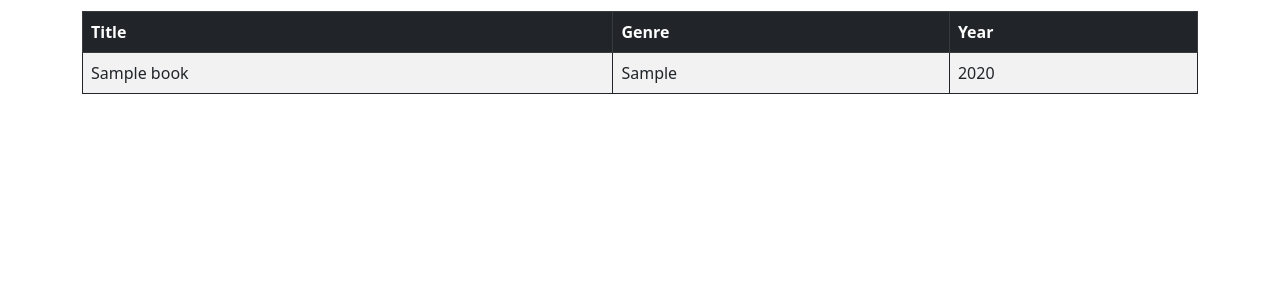
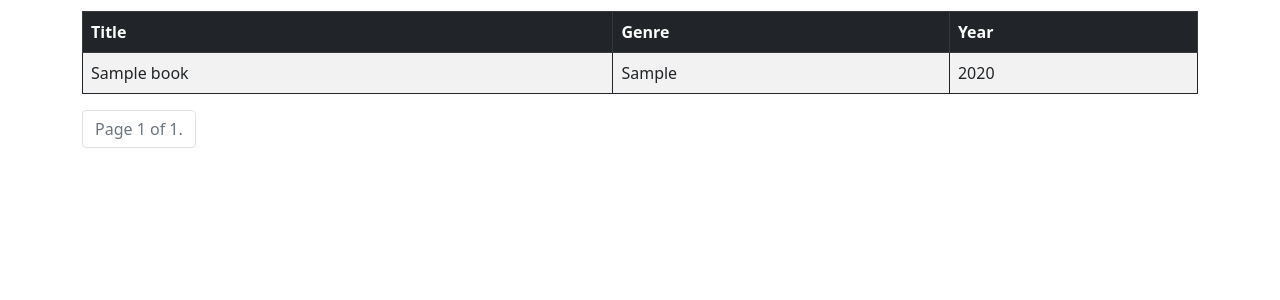
Before and after one commit to fellipemarconi/Book-Review, a Django app: page / in a window 1280 px wide. Shown: the part 150-450 px from the top of the page. Run offline with Django 5.2, Linux system fonts and the light colour scheme; tables that the repository leaves empty hold one stand-in row (values such as "Sample post").

Commit message:
It was create a pagination and added in template index

```diff
--- a/booklist/templates/booklist/index.html
+++ b/booklist/templates/booklist/index.html
@@ -11,8 +11,8 @@
             </tr>
         </thead>
         <tbody>
-            {% if books %}
-                {% for book in books %}
+            {% if page_obj %}
+                {% for book in page_obj %}
                     <tr>
                         <td>{{ book.title }}</td>
                         <td>{{ book.genre }}</td>
--- a/booklist/views/booklist_views.py
+++ b/booklist/views/booklist_views.py
@@ -1,13 +1,18 @@
 from django.shortcuts import render
 from booklist.models import Book
+from django.core.paginator import Paginator
 
 # Create your views here.
 
 def index(request):
     books = Book.objects.all().order_by('title')
 
+    paginator = Paginator(books, 15)
+    page_number = request.GET.get('page')
+    page_obj = paginator.get_page(page_number)
+
     context = {
-        'books': books,
+        'page_obj': page_obj,
     }
 
     return render(request, 'booklist/index.html', context)
--- a/templates/global/base.html
+++ b/templates/global/base.html
@@ -9,6 +9,7 @@
         <br>
         {% include "global/partials/_messages.html" %}
         {% block content %}{% endblock content %}
+        {% include "global/partials/_pagination.html" %}
     </main>
     <script src="https://cdn.jsdelivr.net/npm/bootstrap@5.0.2/dist/js/bootstrap.bundle.min.js" integrity="sha384-MrcW6ZMFYlzcLA8Nl+NtUVF0sA7MsXsP1UyJoMp4YLEuNSfAP+JcXn/tWtIaxVXM" crossorigin="anonymous"></script>
 </body>
--- /dev/null
+++ b/templates/global/partials/_pagination.html
@@ -0,0 +1,17 @@
+<nav aria-label="Page navigation example">
+    <ul class="pagination">
+    {% if page_obj %}
+        {% if page_obj.has_previous %}
+            <li class="page-item"><a class="page-link" href="?page=1&q={{ search_value }}">&laquo; First</a></li>
+            <li class="page-item"><a class="page-link" href="?page={{ page_obj.previous_page_number }}&q={{ search_value }}">Previous</a></li>
+        {% endif %}
+
+        <li class="page-item disabled"><a class="page-link" href="#">Page {{ page_obj.number }} of {{ page_obj.paginator.num_pages }}.</a></li>
+
+        {% if page_obj.has_next %}
+            <li class="page-item"><a class="page-link" href="?page={{ page_obj.next_page_number }}&q={{ search_value }}">Next</a></li>
+            <li class="page-item"><a class="page-link" href="?page={{ page_obj.paginator.num_pages }}&q={{ search_value }}">Last &raquo;</a></li>
+        {% endif %}
+    {% endif %}
+    </ul>
+</nav>
```
